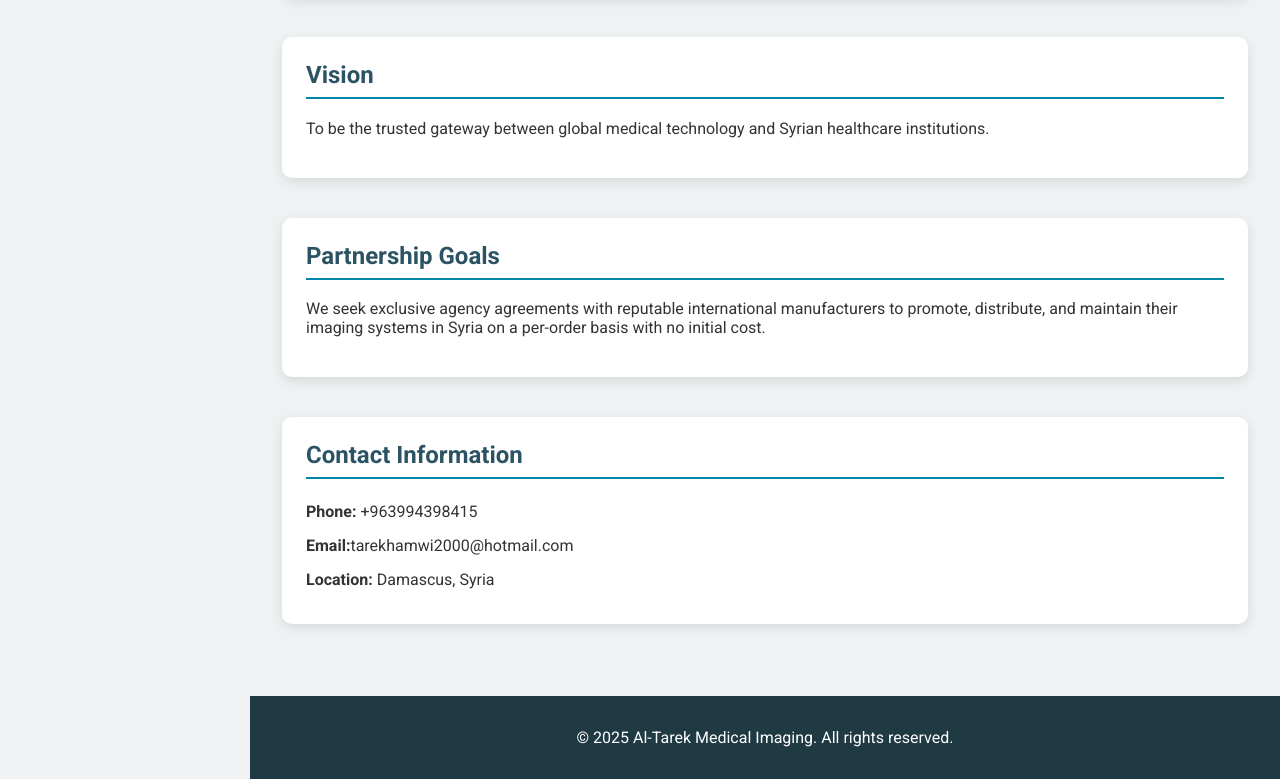
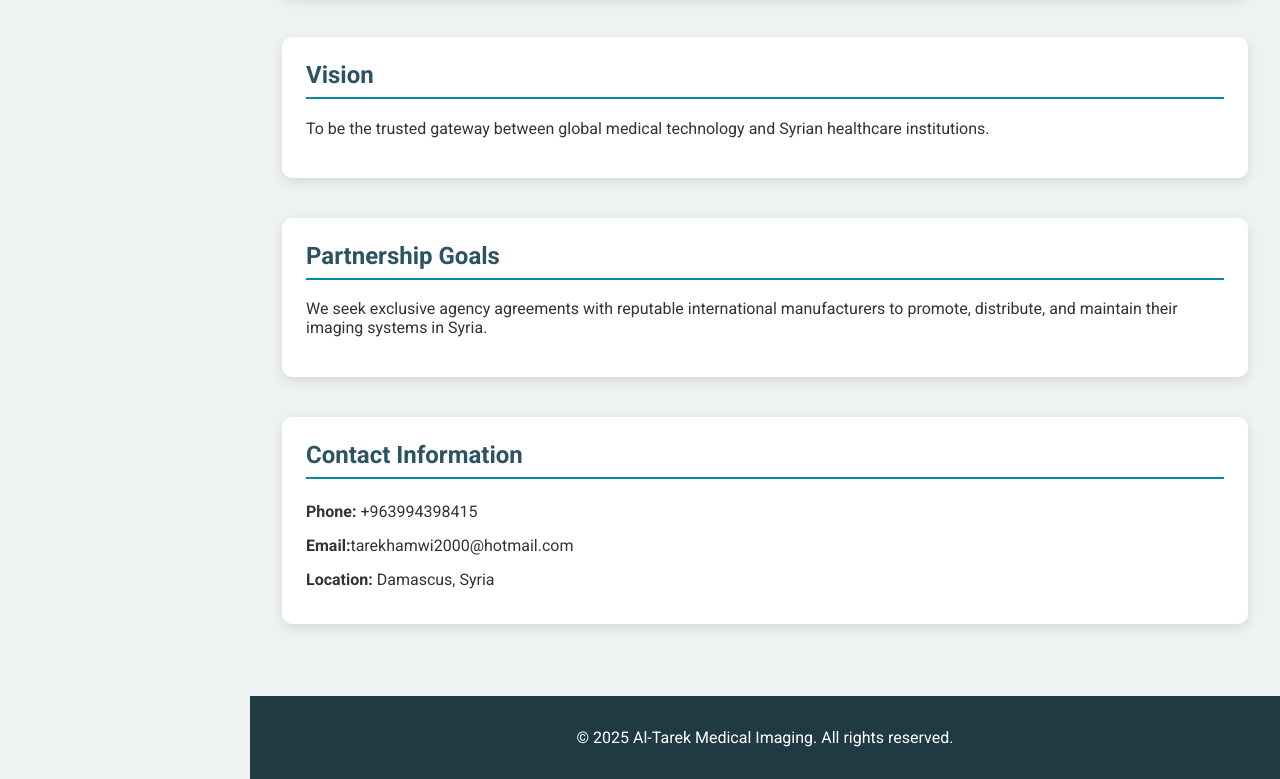
Before and after one commit to Tare-h/altarek, a plain HTML site: page index.html in a window 1280 px wide. Shown: the part 1872-2651 px from the top of the page. Drawn offline with Linux system fonts and the light colour scheme.

Commit message:
Update index.html

```diff
--- a/index.html
+++ b/index.html
@@ -231,7 +231,7 @@
       <p>
         We seek exclusive agency agreements with reputable international
         manufacturers to promote, distribute, and maintain their imaging systems in
-        Syria on a per-order basis with no initial cost.
+        Syria.
       </p>
     </section>
     <section id="contact" class="contact">
```
